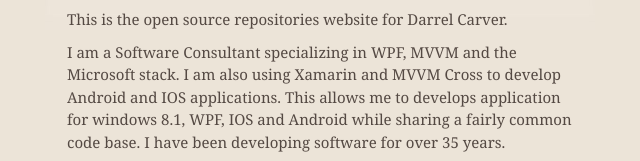
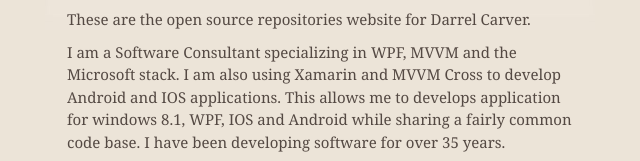
Before and after one commit to drcarver/drcarver.github.io, a plain HTML site: page index.html in a window 1280 px wide. Shown: the part 315-476 px from the top of the page, 320-960 px from the left. Drawn offline with nearby package versions, Linux system fonts and the light colour scheme.

Commit message:
Updates for repository
Open source repositories for drcarver

```diff
--- a/index.html
+++ b/index.html
@@ -49,7 +49,7 @@
 <a name="welcome-to-drcarver.com-pages" class="anchor" href="#welcome-to-drcarver.com-pages"><span class="octicon octicon-link"></span></a>
           Welcome the open source project repositories for drcarver.com.</h3>
 
-<p>This is the open source repositories website for Darrel Carver.</p>
+<p>These are the open source repositories website for Darrel Carver.</p>
 <p>I am a Software Consultant specializing in WPF, MVVM and the Microsoft stack.  I am also using Xamarin and MVVM Cross to develop
           Android and IOS applications.  This allows me to develops application for windows 8.1, WPF, IOS and Android while sharing
           a fairly common code base.  I have been developing software for over 35 years.</p>
```
